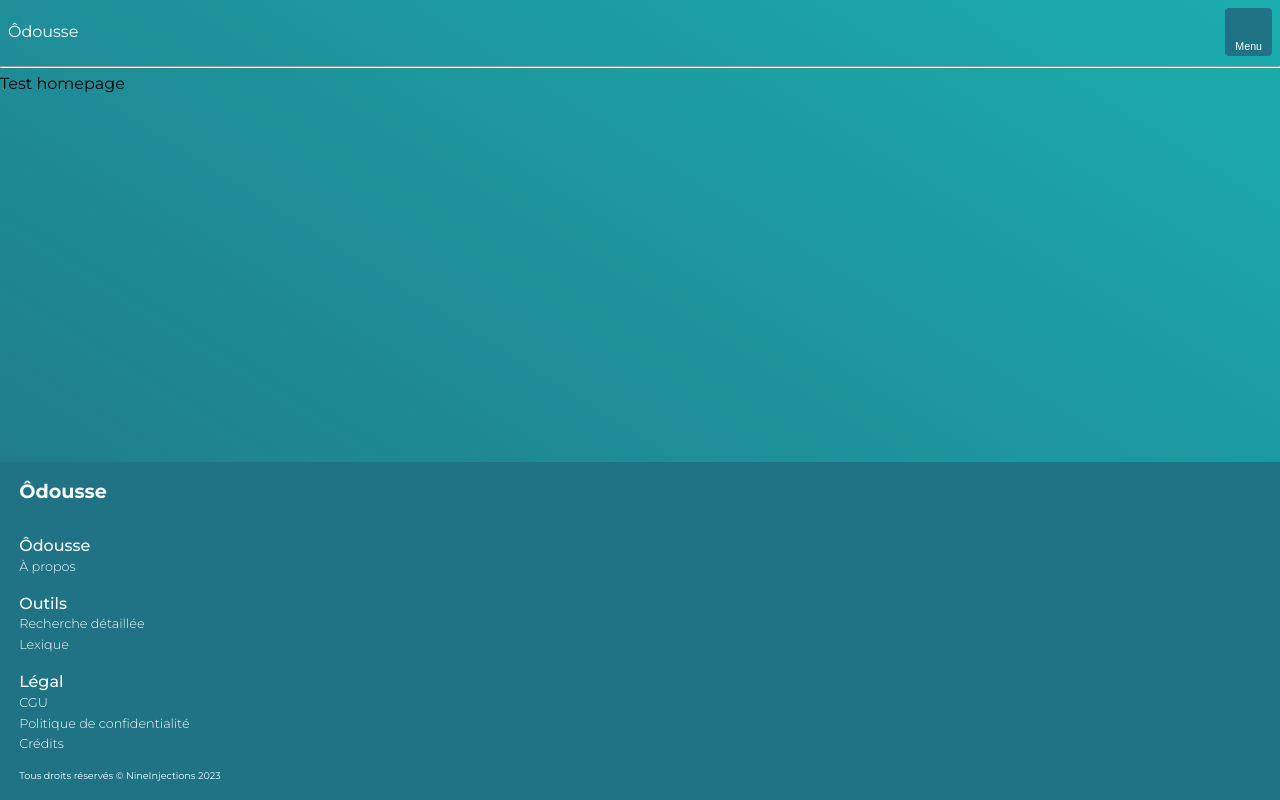
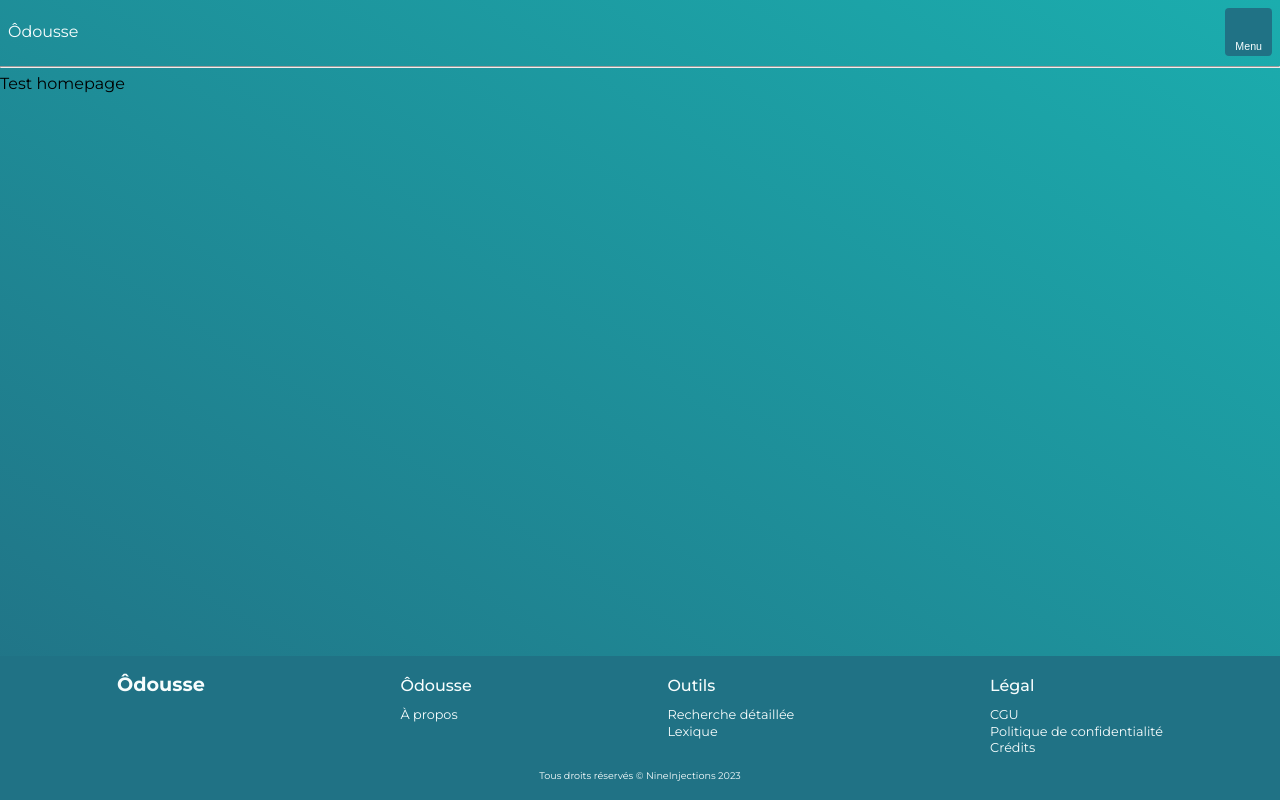
Before and after one commit to severine-cuenot/odousse_FE, a React app: page / in a window 1280 px wide. Shown: the top 800 px of the page. Built offline with nearby package versions, Linux system fonts and the light colour scheme.

Commit message:
:wrench: config : footer for desktop ok

```diff
--- a/src/components/AppFooter/index.js
+++ b/src/components/AppFooter/index.js
@@ -7,34 +7,50 @@ function AppFooter() {
   return (
     <footer className="footer">
       <div className="footer__container">
+        <div className="footer__main-nav">
+          {/* HEADER */}
+          <div>
             <header className="footer__header">
               <Link to="/">Ôdousse</Link>
             </header>
+          </div>
+          <div>
             <nav className="footer__navigation">
-          <div className="footer__main-nav">
               <h2 className="footer__section-title">
                 Ôdousse
               </h2>
               <ul className="footer__section-list">
                 <li><Link to="/about">À propos</Link></li>
               </ul>
+            </nav>
+          </div>
+          {/* TOOLS */}
+          <div>
             <h2 className="footer__section-title">
               Outils
             </h2>
+            <nav className="footer__navigation">
               <ul className="footer__section-list">
                 <li><Link to="/search">Recherche détaillée</Link></li>
                 <li><Link to="/lexicon">Lexique</Link></li>
               </ul>
+            </nav>
+          </div>
+          {/* LEGAL */}
+          <div>
             <h2 className="footer__section-title">
               Légal
             </h2>
+            <nav className="footer__navigation">
               <ul className="footer__section-list">
                 <li><Link to="/cgu">CGU</Link></li>
                 <li><Link to="/privacy">Politique de confidentialité</Link></li>
                 <li><Link to="/credits">Crédits</Link></li>
               </ul>
+            </nav>
           </div>
-        </nav>
+        </div>
+        {/* COPYRIGHT */}
         <div className="footer__copyright">
           <p>Tous droits réservés &copy; NineInjections {year}</p>
         </div>
--- a/src/components/AppFooter/style.scss
+++ b/src/components/AppFooter/style.scss
@@ -14,27 +14,37 @@
   }
 
   &__main-nav {
-    padding-bottom: 1em;
-    line-height: 1.3em;
-    font-weight: vars.$fontLight;
+    @include mixin.medium {
+      display: flex;
+      flex-direction: row;
+      align-items: baseline;
+      justify-content: space-around;
+    }
   }
 
   &__header {
-    padding-bottom: 1em;
+    padding-bottom: 0.8em;
     font-size: 1.2em;
     font-weight: vars.$fontBold;
   }
 
   &__section-title {
-    padding-top: 1em;
+    padding-bottom: 0.8em;
     font-weight: vars.$fontMedium;
   }
 
   &__section-list {
     font-size: 0.8em;
+    line-height: 1.3em;
   }
 
   &__copyright {
+    margin-top: 1.5em;
     font-size: 0.6em;
+    @include mixin.medium {
+      display: flex;
+      align-items: center;
+      justify-content: center;
+    }
   }
 }
```
Also changed, not shown: src/styles/_mixin.scss (+4 -4 lines). Lines whose indentation alone changed are shown as unchanged.
